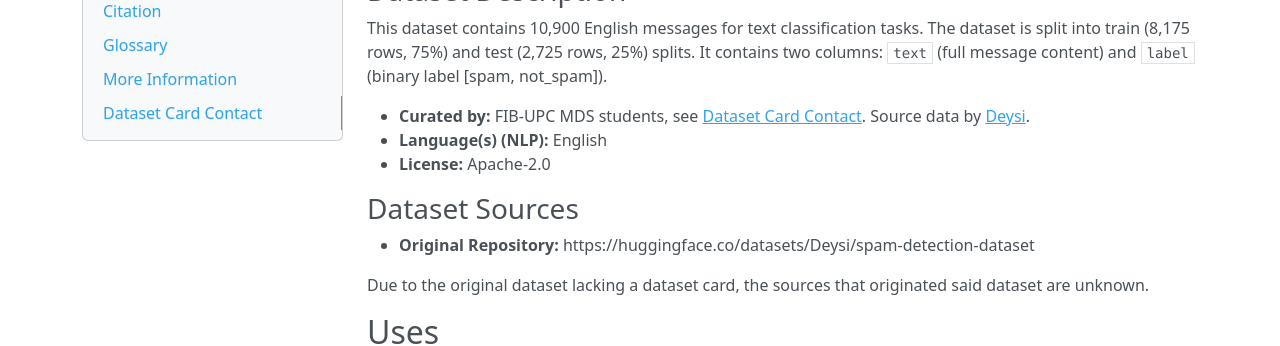
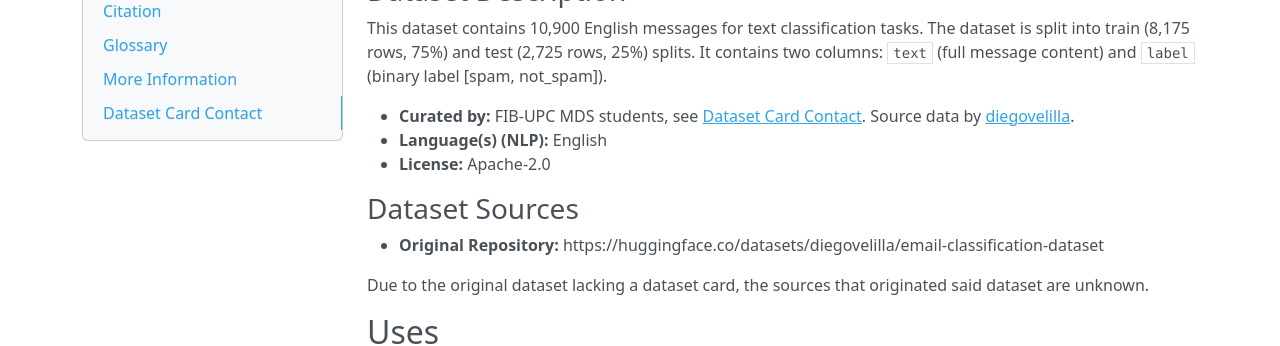
Before and after one commit to mlops-2627q1-mds-upc/MLOps-Datatouille, an MkDocs documentation site: the page built from docs/docs/dataset_card.md, in a window 1280 px wide and 900 px high. Shown: the part 401-747 px from the top of the window. Built offline with MkDocs 1.6.1, drawn with Linux system fonts in a browser that asks for light colours; nearby versions of some CDN libraries; some of the changed text lies outside the part shown.

```diff
--- a/docs/docs/dataset_card.md
+++ b/docs/docs/dataset_card.md
@@ -21,7 +21,7 @@
 - text-classification
 - email
 source_datasets:
-- Deysi/spam-detection-dataset
+- diegovelilla/email-classification-dataset
 language_creators:
 - found
 annotations_creators:
@@ -43,13 +43,13 @@
 The dataset is split into train (8,175 rows, 75%) and test (2,725 rows, 25%) splits. It
 contains two columns: `text` (full message content) and `label` (binary label [spam, not_spam]).
 
-- **Curated by:** FIB-UPC MDS students, see [Dataset Card Contact](#dataset-card-contact). Source data by [Deysi](https://huggingface.co/datasets/Deysi/spam-detection-dataset).
+- **Curated by:** FIB-UPC MDS students, see [Dataset Card Contact](#dataset-card-contact). Source data by [diegovelilla](https://huggingface.co/datasets/diegovelilla/email-classification-dataset).
 - **Language(s) (NLP):** English
 - **License:** Apache-2.0
 
 ### Dataset Sources
 
-- **Original Repository:** https://huggingface.co/datasets/Deysi/spam-detection-dataset
+- **Original Repository:** https://huggingface.co/datasets/diegovelilla/email-classification-dataset
 
 Due to the original dataset lacking a dataset card, the sources that originated said dataset are unknown.
 
@@ -116,7 +116,7 @@
 
 #### Data Collection and Processing
 
-The original dataset was sourced from [Deysi/spam-detection-dataset](https://huggingface.co/datasets/Deysi/spam-detection-dataset) on Hugging Face,
+The original dataset was sourced from [diegovelilla/spam-detection-dataset](https://huggingface.co/datasets/diegovelilla/email-classification-dataset) on Hugging Face,
 containing 10,900 English emails with binary spam/not_spam labels.
 
 #### Who are the source data producers?
@@ -167,7 +167,7 @@
 
 > Aguilera, C., Bueno, A., Delgado, J., Torrents, B., & Velilla, D. (2026). Email Classification Dataset. Hugging Face. https://huggingface.co/datasets/diegovelilla/email-classification-dataset
 
-Users of this dataset should also acknowledge the source dataset, [Deysi/spam-detection-dataset](https://huggingface.co/datasets/Deysi/spam-detection-dataset).
+Users of this dataset should also acknowledge the source dataset, [diegovelilla/email-classification-dataset](https://huggingface.co/datasets/diegovelilla/email-classification-dataset).
 
 ## Glossary
 
```
Also changed, not shown: 1 other file.
